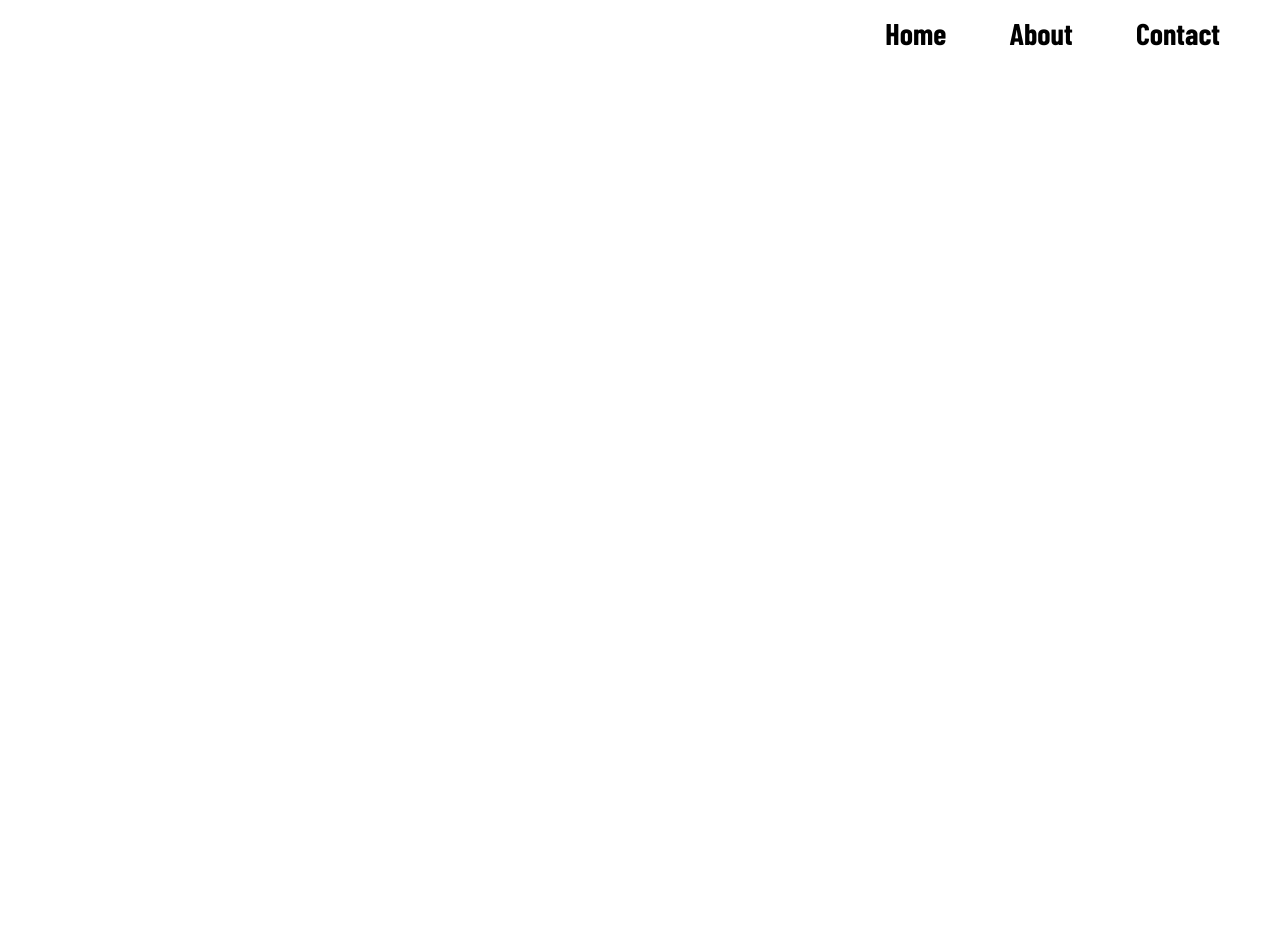
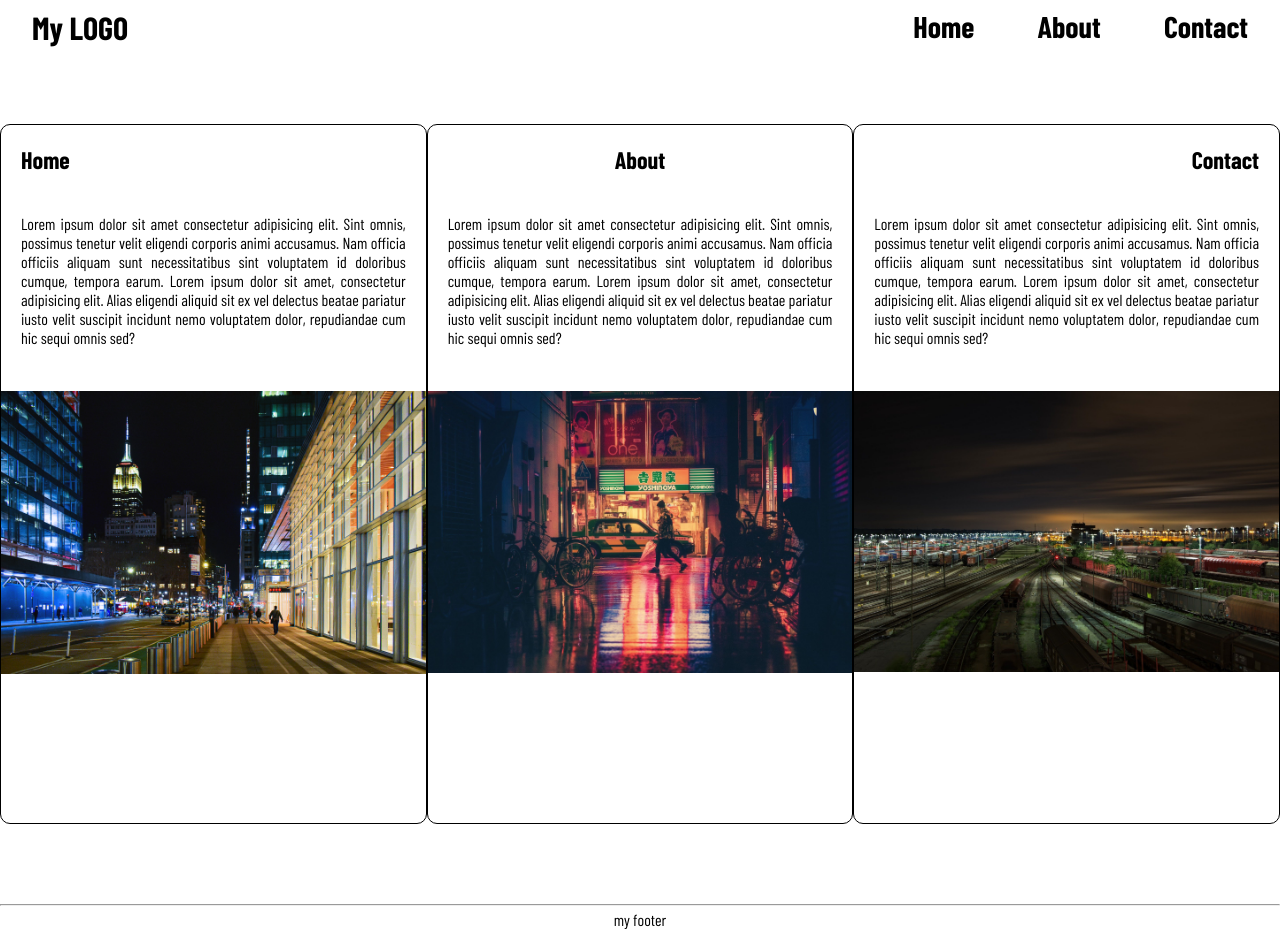
Before and after one commit to Anthonoir576/Projet-04_javaScript, a website: page index.html in a window 1280 px wide. Before the commit the page ends 800 px from the top, so only its background shows below. Drawn offline with nearby package versions, Linux system fonts and the light colour scheme; a web font is replaced by a local one.

Commit message:
page ok / correction des class a faire uniquement + js

```diff
--- a/index.html
+++ b/index.html
@@ -17,6 +17,7 @@
 
     <body>
         <header>
+            <h1>My LOGO</h1>
             <nav>
                 <a href="#">Home</a>
                 <a href="#">About</a>
@@ -25,13 +26,30 @@
         </header>
 
         <main>
-            <div></div>
-            <div></div>
-            <div></div>
+            <div>
+                <h2>Home</h2>
+                <p>Lorem ipsum dolor sit amet consectetur adipisicing elit. Sint omnis, possimus tenetur velit eligendi corporis animi accusamus. Nam officia officiis aliquam sunt necessitatibus sint voluptatem id doloribus cumque, tempora earum. Lorem ipsum dolor sit amet, consectetur adipisicing elit. Alias eligendi aliquid sit ex vel delectus beatae pariatur iusto velit suscipit incidunt nemo voluptatem dolor, repudiandae cum hic sequi omnis sed?</p>
+                <img src="source/image/1.jpg" alt=""/>
+            </div>
+
+            <div>
+                <h2>About</h2>
+                <p>Lorem ipsum dolor sit amet consectetur adipisicing elit. Sint omnis, possimus tenetur velit eligendi corporis animi accusamus. Nam officia officiis aliquam sunt necessitatibus sint voluptatem id doloribus cumque, tempora earum. Lorem ipsum dolor sit amet, consectetur adipisicing elit. Alias eligendi aliquid sit ex vel delectus beatae pariatur iusto velit suscipit incidunt nemo voluptatem dolor, repudiandae cum hic sequi omnis sed?</p>
+                <img src="source/image/2.jpg" alt=""/>
+            </div>
+
+            <div>
+                <h2>Contact</h2>
+                <p>Lorem ipsum dolor sit amet consectetur adipisicing elit. Sint omnis, possimus tenetur velit eligendi corporis animi accusamus. Nam officia officiis aliquam sunt necessitatibus sint voluptatem id doloribus cumque, tempora earum. Lorem ipsum dolor sit amet, consectetur adipisicing elit. Alias eligendi aliquid sit ex vel delectus beatae pariatur iusto velit suscipit incidunt nemo voluptatem dolor, repudiandae cum hic sequi omnis sed?</p>
+                <img src="source/image/3.jpg" alt=""/>
+            </div>
         </main>
 
         <footer>
-            <div></div>
+            <div>
+                <hr/>
+                <p>my footer</p>
+            </div>
         </footer>
 
         <script src="source/js/index.js"></script>
--- a/source/sass/main.scss
+++ b/source/sass/main.scss
@@ -1,4 +1,4 @@
-// RESET
+// ###################### RESET ########################
 * {
 
     margin: 0;
@@ -17,11 +17,20 @@ html {
 
 }
 
+// ####################### CSS #########################
+
+// HEADER NAVBAR / LOGO
 header {
+
+    display: flex;
+    justify-content: space-between;
+
+    margin: 0.5em 2em 0 2em;
 
     & nav {
 
         text-align: right;
+        margin-bottom: 5em;
 
         & a {
 
@@ -32,9 +41,110 @@ header {
             font-size: 30px;
             font-weight: 600;
 
-            margin: 0.5em 2em 0 0;
+            margin-left: 2em;
+
+            &:hover {
+
+                text-decoration: underline;
+                opacity: 0.8;
+
+            }
         }
 
     }
 
 }
+
+// MAIN / CARD
+main {
+
+    display: flex;
+    justify-content: space-around;
+    align-items: center;
+
+    & :nth-child(1) {
+
+        & h2 {
+
+            text-align: left;
+
+        }
+
+    }
+
+    & :nth-child(2) {
+
+        & h2 {
+
+            text-align: center;
+
+        }
+
+    }
+
+    & :nth-child(3) {
+
+        & h2 {
+
+            text-align: right;
+
+        }
+
+    }
+
+    & div {
+
+
+        border: 1px solid black;
+        border-radius: 10px;
+
+        text-align: center;
+
+        width: 600px;
+        height: 700px;
+
+        & img {
+
+            width: 100%;
+            height: auto;
+
+        }
+
+        & p {
+
+            margin-bottom: 1.5em;
+            text-align: justify;
+            padding: 20px;
+
+        }
+
+        & h2 {
+
+            padding: 20px;
+
+        }
+
+    }
+
+}
+
+// FOOTER
+footer {
+
+    margin-top: 5em;
+
+    & div {
+
+        text-align: center;
+
+        & p {
+
+            margin-top: 4px;
+
+        }
+
+    }
+
+}
+
+// ######################## JS #########################
```
Also changed, not shown: source/css/style.css, 1 other file.
